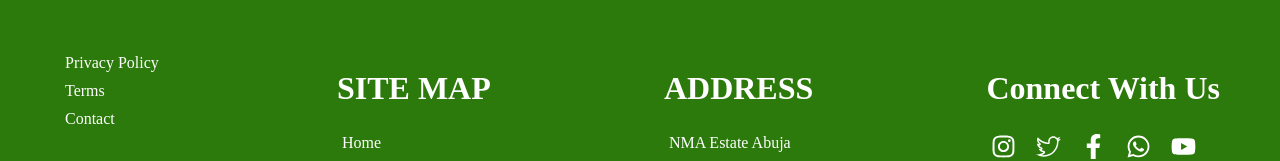
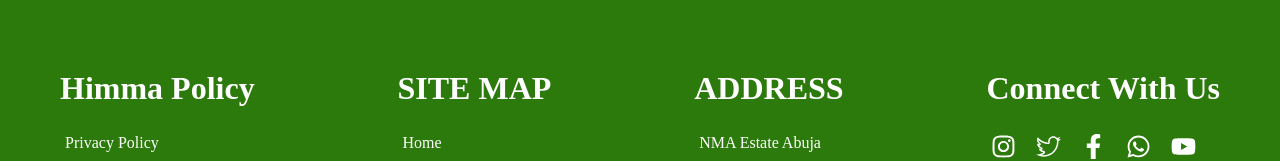
Before and after one commit to Eleojo001/himma_fm, a React (Create React App) app: page / in a window 1280 px wide. Shown: the part 3071-3232 px from the top of the page. Built offline with nearby package versions, Linux system fonts and the light colour scheme; a web font is replaced by a local one.

Commit message:
Footer edit

```diff
--- a/src/Home/Footer.js
+++ b/src/Home/Footer.js
@@ -16,7 +16,7 @@ function Footer() {
 
       <div className='footerContainer'>
         <div className='footLogo'>
-          {/* <h1>Himma </h1> */}
+          <h1>Himma Policy</h1>
           <div className='privacyMedia'>
             <div className='privacy'>
               <li>Privacy Policy</li>
```
